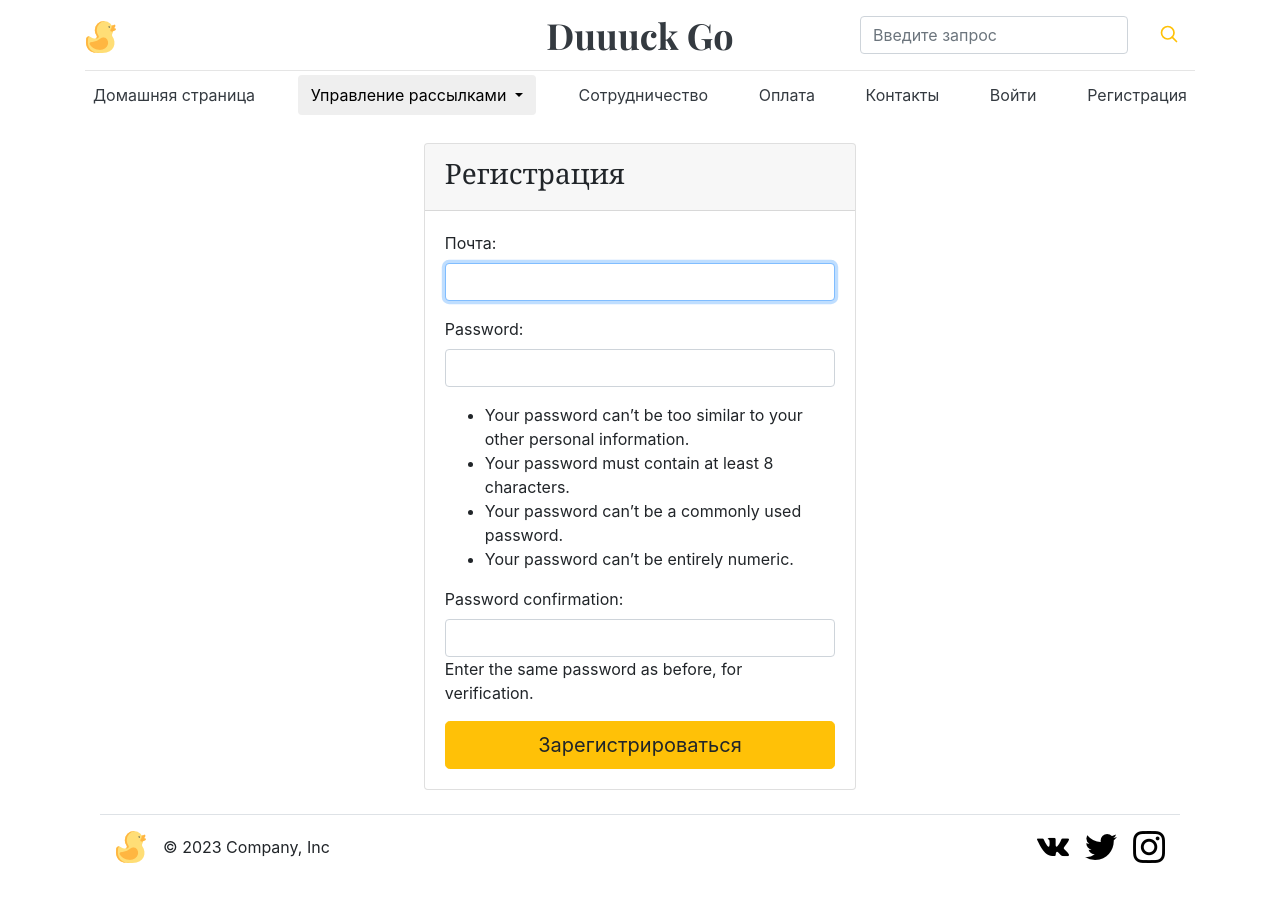
After one commit to Infuzoria/duck_shop, a Django app: page /users/register/ in a window 1280 px wide. The commit adds this page. Run offline with Django 4.2, Linux system fonts and the light colour scheme; parts of the project's set-up code (start-up, migrations or seed data) failed here and were passed over; some libraries are stand-ins or nearby versions.

Commit message:
Добавили регистрацию

```diff
--- a/catalog/templates/base.html
+++ b/catalog/templates/base.html
@@ -68,6 +68,7 @@
                 <a class="p-2 text-dark" href="{% url 'users:logout' %}">Выйти</a>
             {% else %}
                 <a class="p-2 text-dark" href="{% url 'users:login' %}">Войти</a>
+                <a class="p-2 text-dark" href="{% url 'users:register' %}">Регистрация</a>
             {% endif %}
         </nav>
     </div>
--- /dev/null
+++ b/users/forms.py
@@ -0,0 +1,15 @@
+from django.contrib.auth.forms import UserCreationForm
+from users.models import User
+
+
+class StyleFormMixin:
+    def __init__(self, *args, **kwargs):
+        super().__init__(*args, **kwargs)
+        for field_name, field in self.fields.items():
+            field.widget.attrs['class'] = 'form-control'
+
+
+class UserRegisterForm(StyleFormMixin, UserCreationForm):
+    class Meta:
+        model = User
+        fields = ('email', 'password1', 'password2')
--- /dev/null
+++ b/users/templates/users/register.html
@@ -0,0 +1,23 @@
+{% extends 'base.html' %}
+{% block content %}
+
+<div class="col-12">
+    <div class="row">
+        <div class="col-5 mx-auto mt-3">
+            <div class="card">
+                <div class="card-header">
+                    <h3>Регистрация</h3>
+                </div>
+                <div class="card-body">
+                    <form method="post" enctype="multipart/form-data">
+                        {% csrf_token %}
+                        {{ form.as_p }}
+                        <button type="submit" class="w-100 btn btn-lg btn-warning">Зарегистрироваться</button>
+                    </form>
+                </div>
+            </div>
+        </div>
+    </div>
+</div>
+
+{% endblock %}
--- a/users/urls.py
+++ b/users/urls.py
@@ -1,10 +1,12 @@
 from django.contrib.auth.views import LoginView, LogoutView
 from django.urls import path
 from users.apps import UsersConfig
+from users.views import RegisterView
 
 app_name = UsersConfig.name
 
 urlpatterns = [
     path('', LoginView.as_view(template_name='users/login.html'), name='login'),
     path('logout/', LogoutView.as_view(), name='logout'),
+    path('register/', RegisterView.as_view(), name='register'),
 ]
--- a/users/views.py
+++ b/users/views.py
@@ -1,3 +1,11 @@
-from django.shortcuts import render
+from django.urls import reverse_lazy
+from django.views.generic import CreateView
+from users.forms import UserRegisterForm
+from users.models import User
 
-# Create your views here.
+
+class RegisterView(CreateView):
+    model = User
+    form_class = UserRegisterForm
+    template_name = 'users/register.html'
+    success_url = reverse_lazy('users:login')
```
